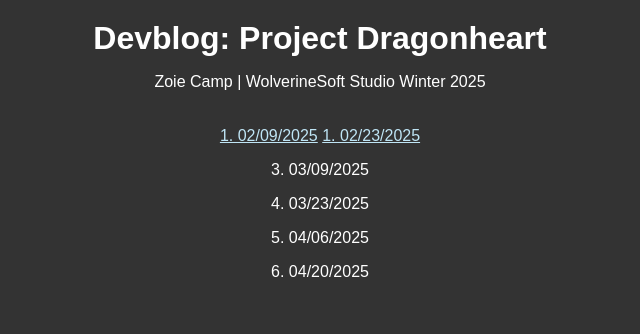
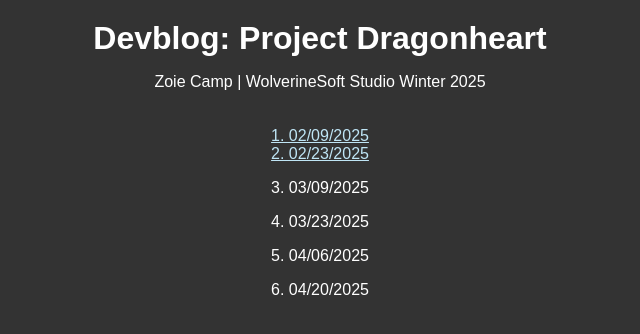
Before and after one commit to zoiecamp/zoiecamp.github.io, a plain HTML site: page blog/index.html in a window 1280 px wide. Shown: the whole page, without its empty margins (320-960 px from the left). Drawn offline with Linux system fonts and the light colour scheme.

Commit message:
fix line spacing on main page

```diff
--- a/blog/index.html
+++ b/blog/index.html
@@ -35,7 +35,8 @@
 
 <div style="width: 100%; text-align: center; color: white;">
     <a href="blog1.html" style="color: #BFE5F5;">1. 02/09/2025</a>
-    <a href="blog2.html" style="color: #BFE5F5;">1. 02/23/2025</a>
+    <br>
+    <a href="blog2.html" style="color: #BFE5F5;">2. 02/23/2025</a>
     <p>3. 03/09/2025</p>
     <p>4. 03/23/2025</p>
     <p>5. 04/06/2025</p>
```
